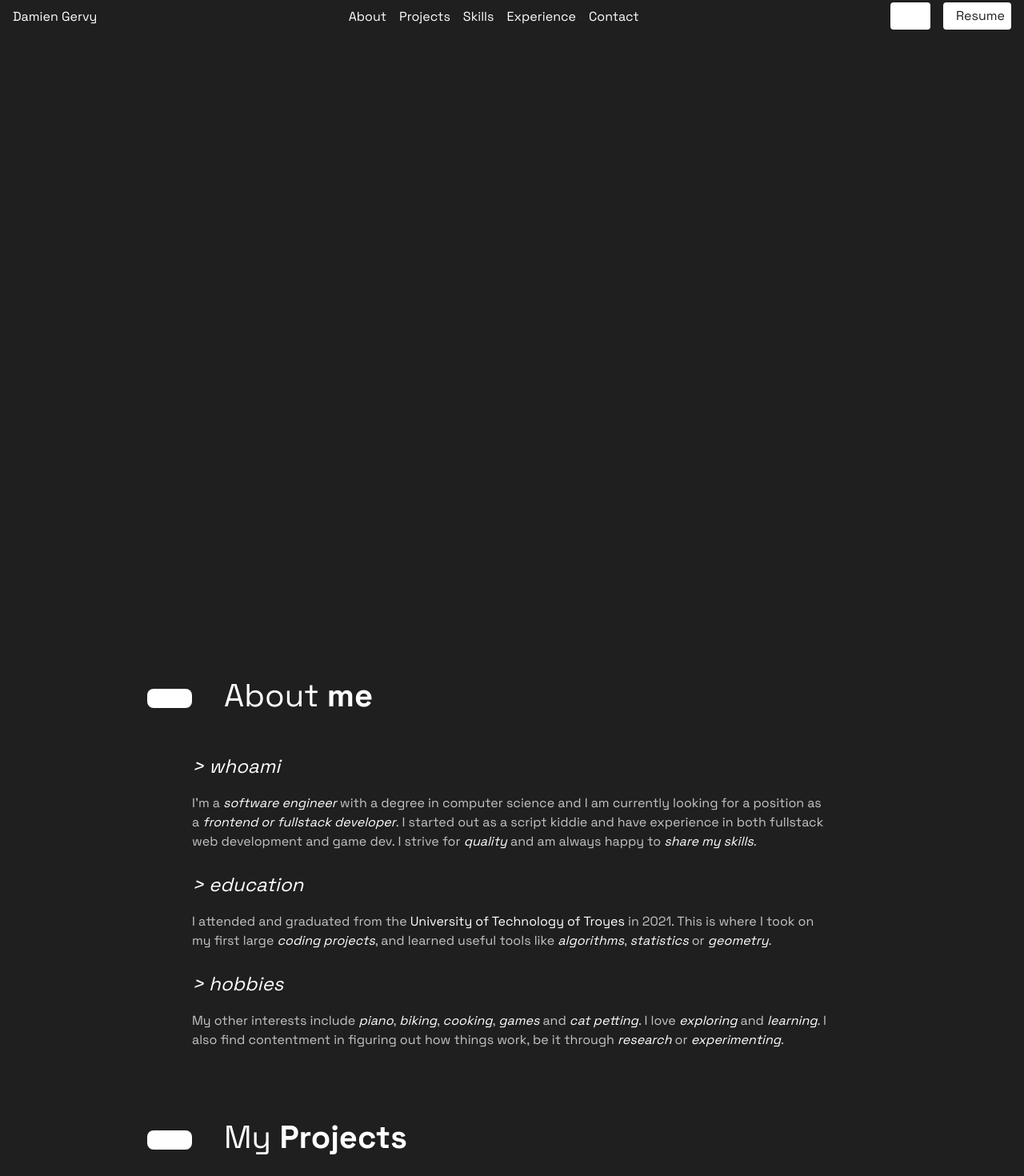
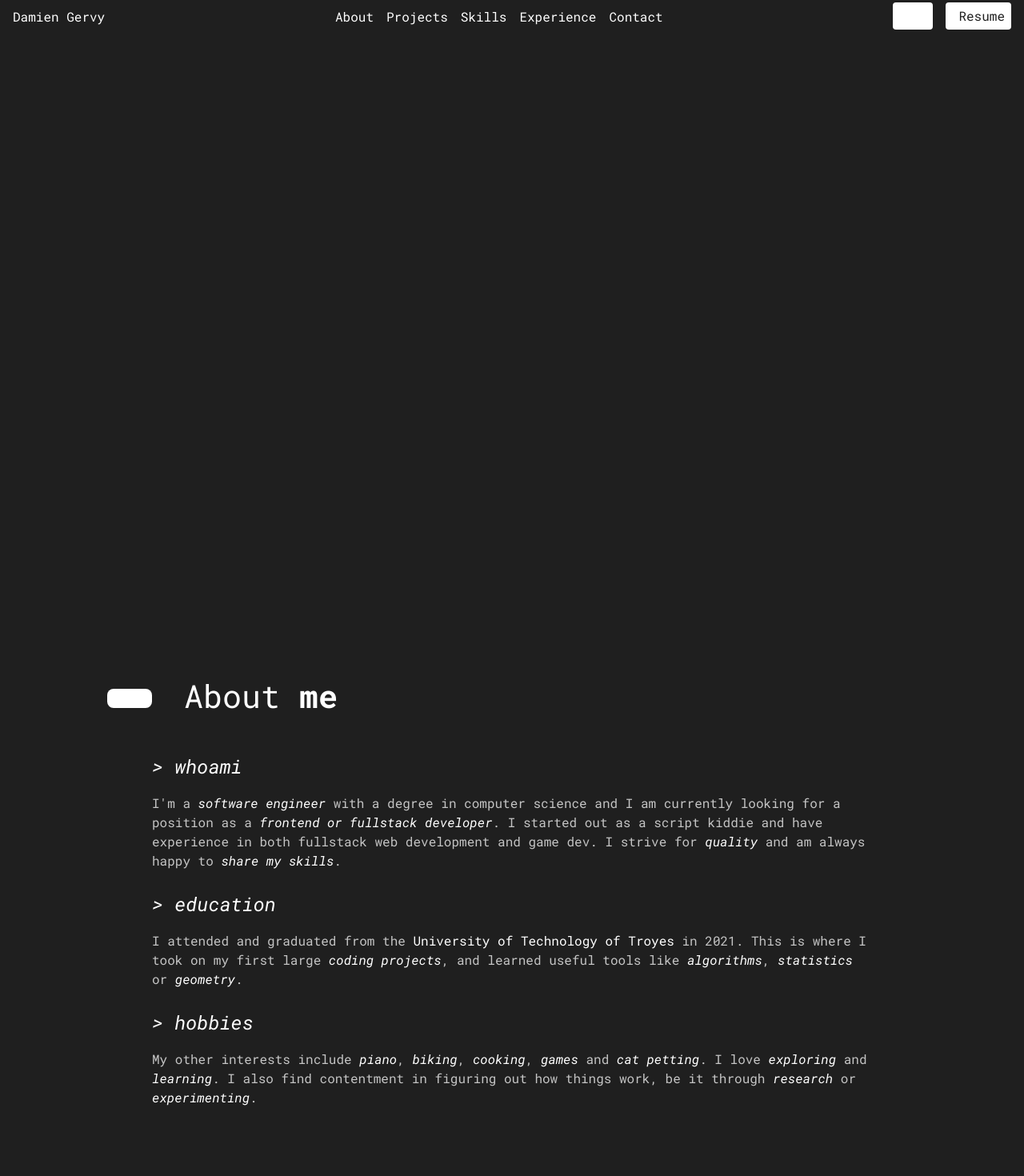
Before and after one commit to GDami/portfolio, a React (Vite) app: page / in a window 1280 px wide. Shown: the top 1470 px of the page at 80% size. Built offline with nearby package versions, Linux system fonts and the light colour scheme; some icons are missing.

Commit message:
switched to monospace font because bold transition would mess up the layout. lightened the light theme bg

```diff
--- a/index.html
+++ b/index.html
@@ -6,9 +6,6 @@
         <link rel="icon" type="image/png" href="/logodesign.png" />
         <link href='https://cdn.boxicons.com/fonts/basic/boxicons.min.css' rel='stylesheet'>
         <link href='https://cdn.boxicons.com/fonts/brands/boxicons-brands.min.css' rel='stylesheet'>
-        <link rel="preconnect" href="https://fonts.googleapis.com">
-        <link rel="preconnect" href="https://fonts.gstatic.com" crossorigin>
-        <link href="https://fonts.googleapis.com/css2?family=Roboto+Slab:wght@100..900&family=Rubik:ital,wght@0,300..900;1,300..900&family=Space+Grotesk:wght@300..700&family=Ubuntu:ital,wght@0,300;0,400;0,500;0,700;1,300;1,400;1,500;1,700&display=swap" rel="stylesheet">
         <meta name="viewport" content="width=device-width, initial-scale=1.0" />
         <title>Damien Gervy</title>
     </head>
--- a/src/App.css
+++ b/src/App.css
@@ -3,7 +3,7 @@
     flex-direction: column;
     align-items: center;
 
-    max-width: 800px;
+    max-width: 900px;
     margin-inline: var(--spacing-large);
     flex:1;
 
--- a/src/index.css
+++ b/src/index.css
@@ -1,11 +1,11 @@
-@import url('https://fonts.googleapis.com/css2?family=Rubik:ital,wght@0,300..900;1,300..900&display=swap');
+@import url('https://fonts.googleapis.com/css2?family=Roboto+Mono:ital,wght@0,100..700;1,100..700&display=swap');
 
 body {
 	margin: 0;
 	background-color: var(--color-bg);
 	color: var(--color-main);
 
-	font-family: "Space Grotesk", sans-serif;
+	font-family: "Roboto Mono", monospace;
 
 	line-height: 1.5;
 }
@@ -43,7 +43,7 @@
 
 	--color-main: rgb(38,52,46);
 	--color-secondary: rgb(31,31,31);
-	--color-bg: rgb(230,251,230);
+	--color-bg: rgb(230,251,245);
 
 	--color-draw: rgb(10, 120, 90);
 	--color-draw-light: white;
--- a/src/landing/Hero.css
+++ b/src/landing/Hero.css
@@ -1,5 +1,5 @@
 .hero {
-    max-width: 800px;
+    max-width: 900px;
     margin-inline: auto;
 
     display: flex;
```
